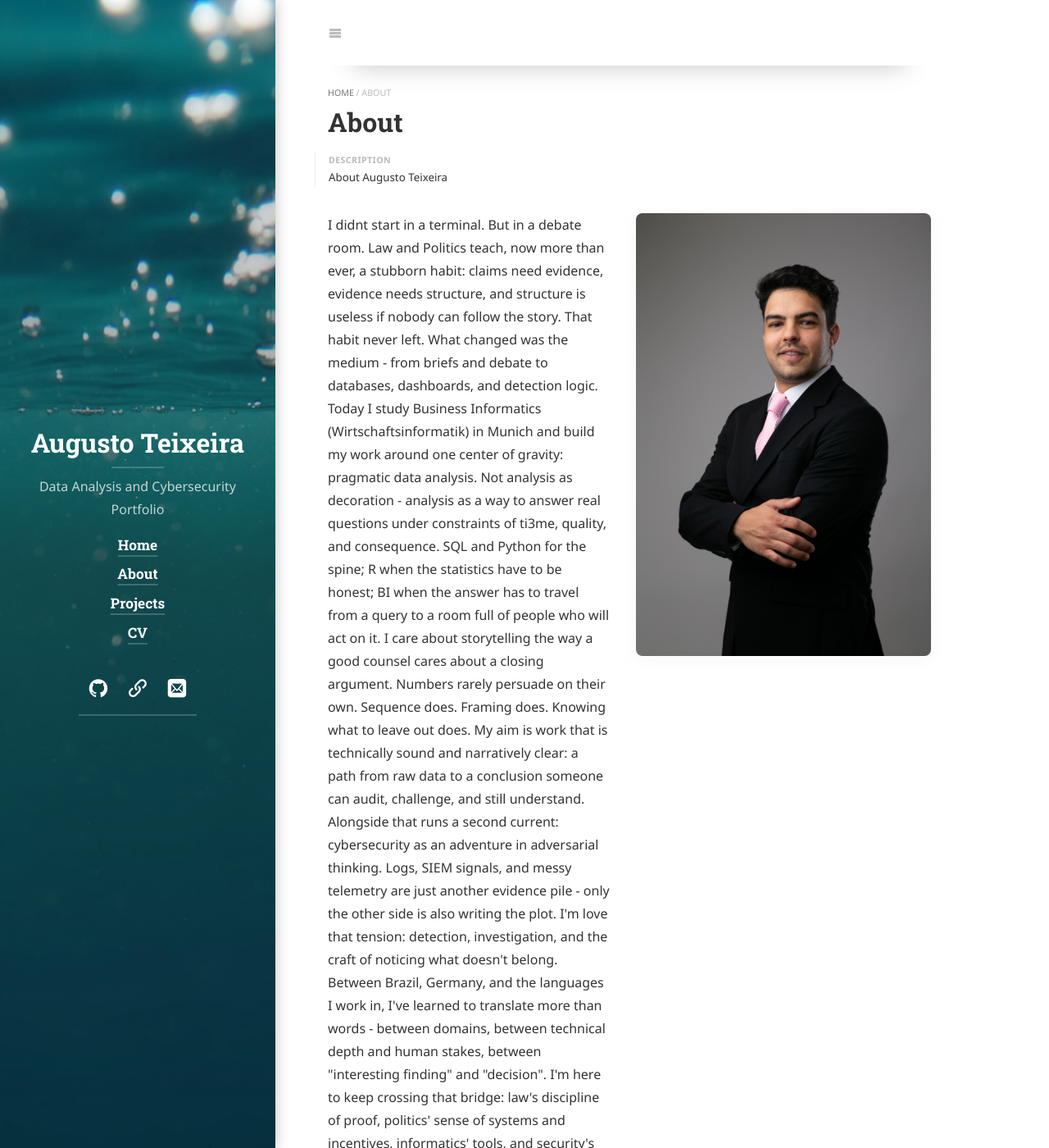
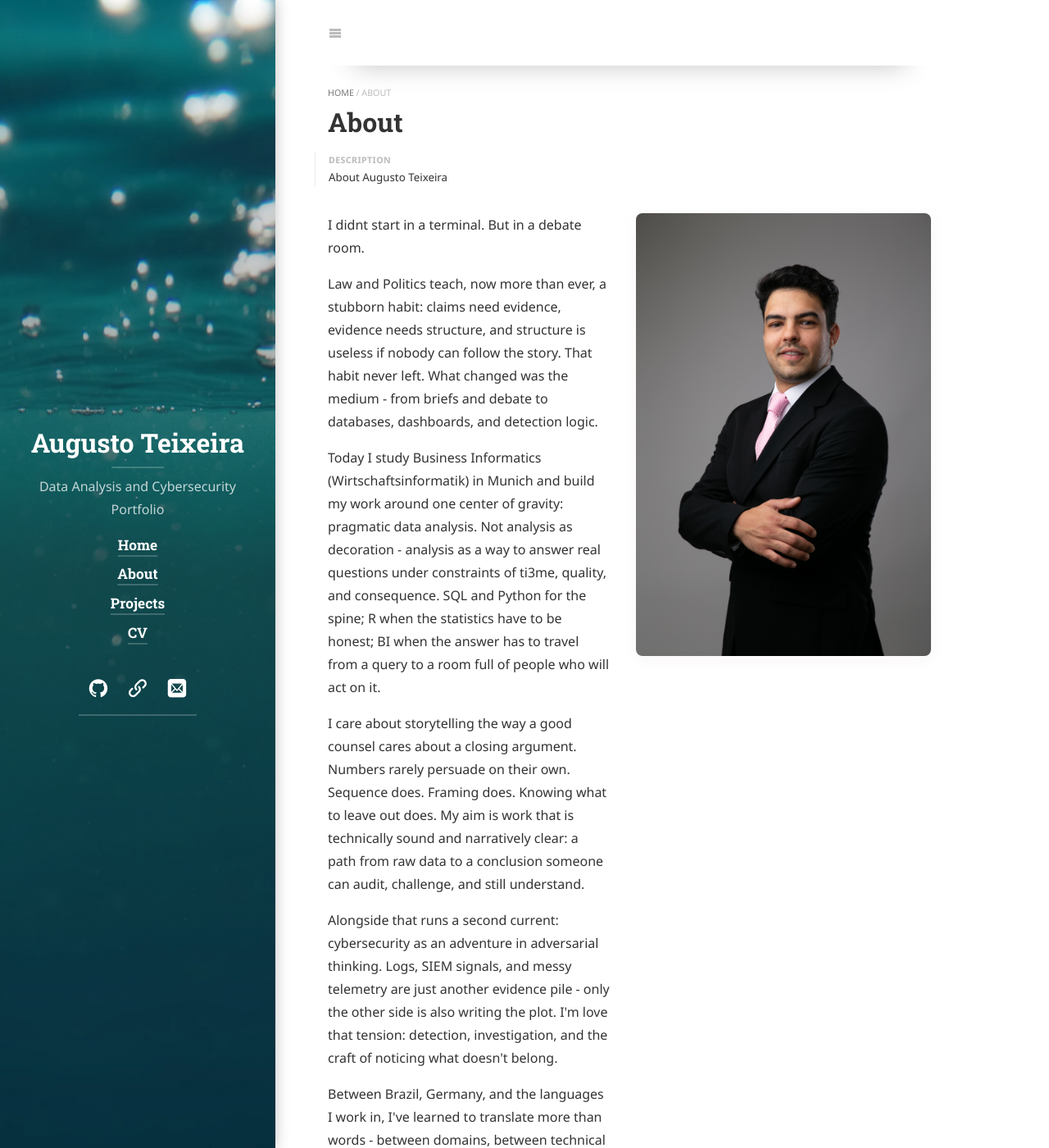
Before and after one commit to a-teixeira/a-teixeira.github.io, a Jekyll site: the page built from about.md, in a window 1280 px wide and 1400 px high. Shown: the whole window at 82% size. Built offline with Jekyll 4.4.1, drawn with Linux system fonts in a browser that asks for light colours; cached includes are drawn as plain includes; nearby versions of some CDN libraries; some web fonts are replaced; library files that are not in the unit come from our copies; some of the changed text lies outside the part shown.

Commit message:
indentation of paragraphs in about

```diff
--- a/about.md
+++ b/about.md
@@ -9,19 +9,19 @@ description: About Augusto Teixeira
 <div class="about-split">
   <div class="about-split__text">
 
-I didnt start in a terminal. But in a debate room.
+<p>I didnt start in a terminal. But in a debate room.</p>
 
-Law and Politics teach, now more than ever, a stubborn habit: claims need evidence, evidence needs structure, and structure is useless if nobody can follow the story. That habit never left. What changed was the medium - from briefs and debate to databases, dashboards, and detection logic.
+<p>Law and Politics teach, now more than ever, a stubborn habit: claims need evidence, evidence needs structure, and structure is useless if nobody can follow the story. That habit never left. What changed was the medium - from briefs and debate to databases, dashboards, and detection logic.</p>
 
-Today I study Business Informatics (Wirtschaftsinformatik) in Munich and build my work around one center of gravity: pragmatic data analysis. Not analysis as decoration - analysis as a way to answer real questions under constraints of ti3me, quality, and consequence. SQL and Python for the spine; R when the statistics have to be honest; BI when the answer has to travel from a query to a room full of people who will act on it.
+<p>Today I study Business Informatics (Wirtschaftsinformatik) in Munich and build my work around one center of gravity: pragmatic data analysis. Not analysis as decoration - analysis as a way to answer real questions under constraints of ti3me, quality, and consequence. SQL and Python for the spine; R when the statistics have to be honest; BI when the answer has to travel from a query to a room full of people who will act on it.</p>
 
-I care about storytelling the way a good counsel cares about a closing argument. Numbers rarely persuade on their own. Sequence does. Framing does. Knowing what to leave out does. My aim is work that is technically sound and narratively clear: a path from raw data to a conclusion someone can audit, challenge, and still understand.
+<p>I care about storytelling the way a good counsel cares about a closing argument. Numbers rarely persuade on their own. Sequence does. Framing does. Knowing what to leave out does. My aim is work that is technically sound and narratively clear: a path from raw data to a conclusion someone can audit, challenge, and still understand.</p>
 
-Alongside that runs a second current: cybersecurity as an adventure in adversarial thinking. Logs, SIEM signals, and messy telemetry are just another evidence pile - only the other side is also writing the plot. I'm love that tension: detection, investigation, and the craft of noticing what doesn't belong.
+<p>Alongside that runs a second current: cybersecurity as an adventure in adversarial thinking. Logs, SIEM signals, and messy telemetry are just another evidence pile - only the other side is also writing the plot. I'm love that tension: detection, investigation, and the craft of noticing what doesn't belong.</p>
 
-Between Brazil, Germany, and the languages I work in, I've learned to translate more than words - between domains, between technical depth and human stakes, between "interesting finding" and "decision".
+<p>Between Brazil, Germany, and the languages I work in, I've learned to translate more than words - between domains, between technical depth and human stakes, between "interesting finding" and "decision".</p>
 
-I'm here to keep crossing that bridge: law's discipline of proof, politics' sense of systems and incentives, informatics' tools, and security's edge -- always returning to data that means something and told well enough to matter.
+<p>I'm here to keep crossing that bridge: law's discipline of proof, politics' sense of systems and incentives, informatics' tools, and security's edge -- always returning to data that means something and told well enough to matter.</p>
 
   </div>
 
```
